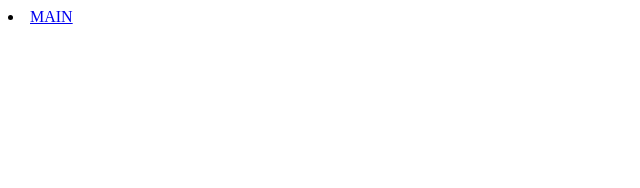
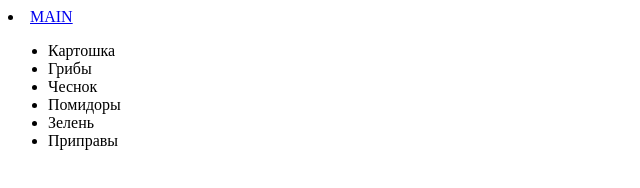
Before and after one commit to catherin-k/goit-js-hw-07, a plain HTML site: page task-2/task-2.html in a window 1280 px wide. Shown: the whole page, without its empty margins (0-640 px from the left). Drawn offline with Linux system fonts and the light colour scheme.

Commit message:
add task-2

```diff
--- a/task-1/task-1.js
+++ b/task-1/task-1.js
@@ -1,5 +1,4 @@
 const itemRef = document.querySelectorAll(".item");
-
 console.log(`В списке ${itemRef.length} категории`);
 
 itemRef.forEach((item) => {
--- a/task-2/task-2.html
+++ b/task-2/task-2.html
@@ -3,7 +3,7 @@
   <head>
     <meta charset="UTF-8" />
     <meta name="viewport" content="width=device-width, initial-scale=1.0" />
-    <title>Task-1</title>
+    <title>Task-2</title>
   </head>
   <body>
     <header>
@@ -11,6 +11,9 @@
         <li><a href="../index.html">MAIN</a></li>
       </nav>
     </header>
+    <main>
+      <ul id="ingredients"></ul>
+    </main>
 
     <script type="module" src="./task-2.js"></script>
   </body>
--- a/task-2/task-2.js
+++ b/task-2/task-2.js
@@ -0,0 +1,22 @@
+const ingredients = [
+  "Картошка",
+  "Грибы",
+  "Чеснок",
+  "Помидоры",
+  "Зелень",
+  "Приправы",
+];
+const ingredientsRef = document.querySelector("#ingredients");
+
+const makeIngredientsList = (ingredient) => {
+  const nameEl = document.createElement("li");
+  nameEl.textContent = ingredient;
+  return nameEl;
+};
+const IngredientsList = ingredients.map((ingredient) =>
+  makeIngredientsList(ingredient)
+);
+
+ingredientsRef.append(...IngredientsList);
+
+console.log(ingredientsRef);
```
Also changed, not shown: index.html (+1 -1 lines).
